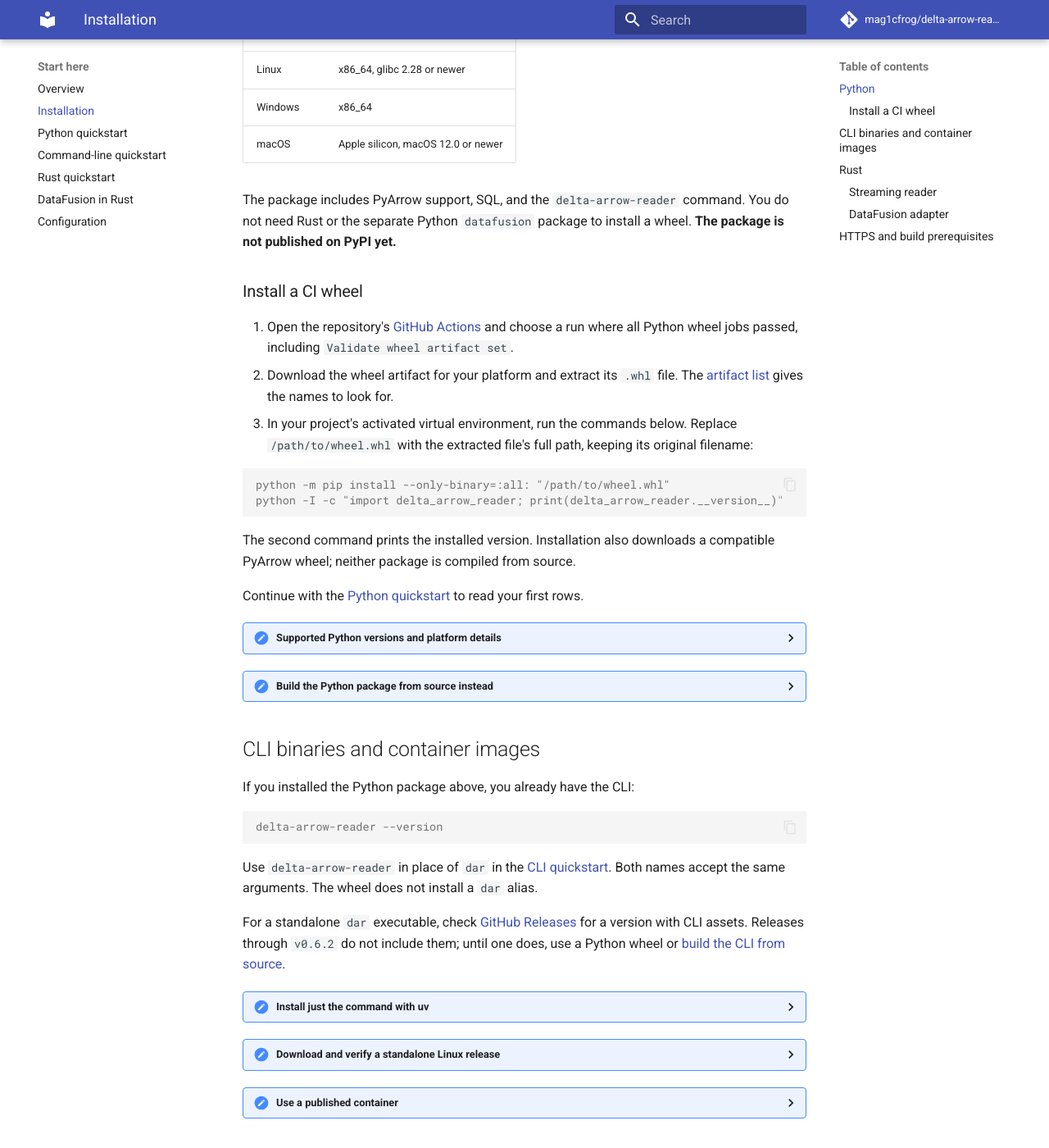
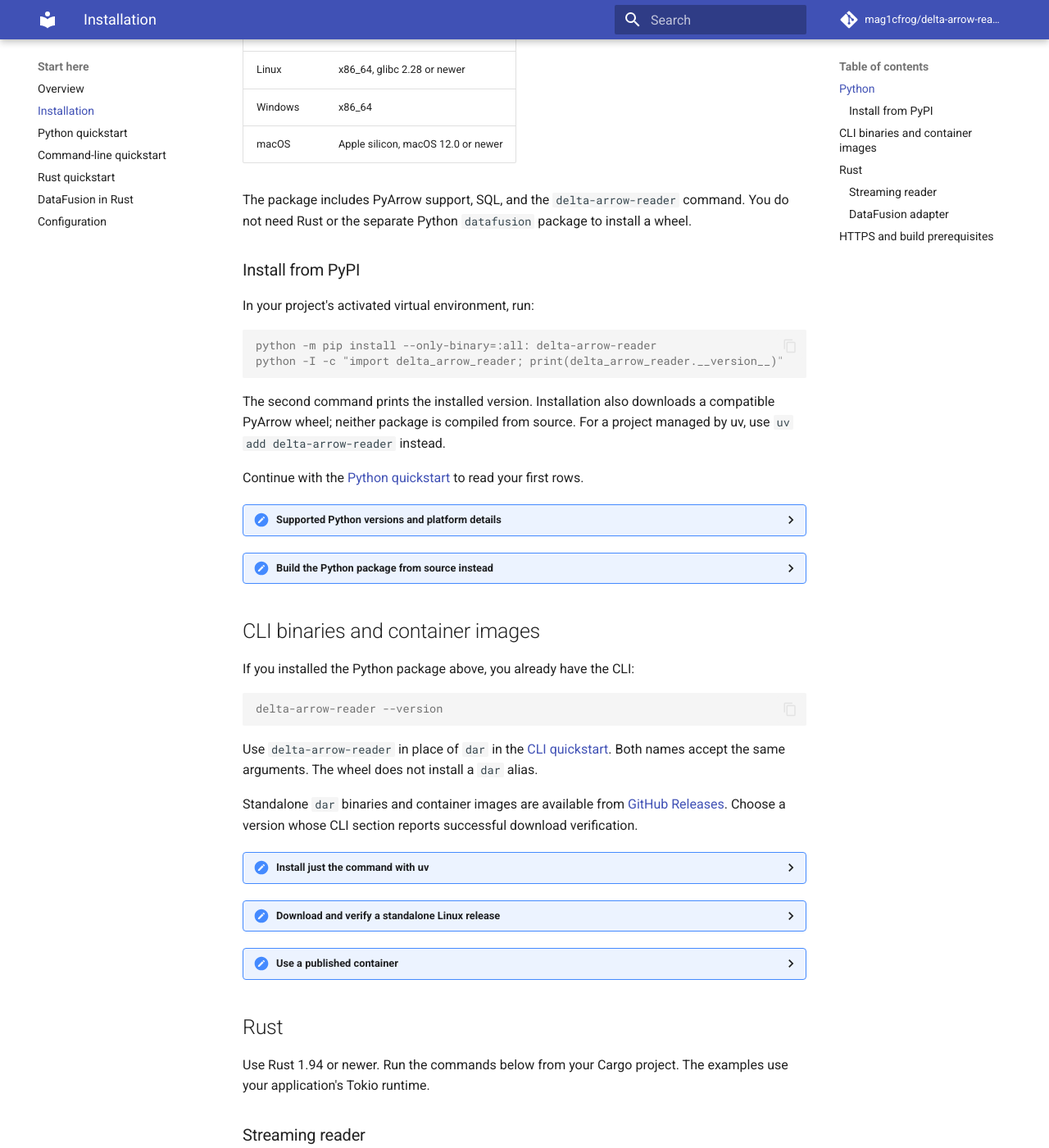
Before and after one commit to mag1cfrog/delta-arrow-reader, an MkDocs documentation site: the page built from crates/delta-arrow-reader-core/docs/public/installation.md, in a window 1280 px wide and 1400 px high, scrolled down 478 px. Shown: the whole window at 82% size. Built offline with MkDocs 1.6.1 and Material for MkDocs 9.7.7, drawn with Linux system fonts in a browser that asks for light colours; comment, search, counter and statistics services are not loaded.

Commit message:
docs: update README and installation for the PyPI release (#503)
* docs: install the Python package from PyPI

* docs: put Python first and simplify the CLI introduction

* docs: link the documentation site from a README badge

* docs: distinguish user guide and Rust API badges

* docs: use blue for the PyPI version badge

* docs: distinguish the user guide badge with teal

* docs: use green for the user guide badge

* docs: organize API badges and show documentation status

````diff
--- a/crates/delta-arrow-reader-core/docs/public/installation.md
+++ b/crates/delta-arrow-reader-core/docs/public/installation.md
@@ -19,27 +19,20 @@ Use CPython 3.10 or newer on one of these platforms:
 
 The package includes PyArrow support, SQL, and the `delta-arrow-reader` command.
 You do not need Rust or the separate Python `datafusion` package to install a
-wheel. **The package is not published on PyPI yet.**
+wheel.
 
-### Install a CI wheel
+### Install from PyPI
 
-1. Open the repository's [GitHub Actions](https://github.com/mag1cfrog/delta-arrow-reader/actions)
-   and choose a run where all Python wheel jobs passed, including
-   `Validate wheel artifact set`.
-2. Download the wheel artifact for your platform and extract its `.whl` file.
-   The [artifact list](https://github.com/mag1cfrog/delta-arrow-reader/blob/main/docs/content/contributing.md#build-python-wheels-in-ci)
-   gives the names to look for.
-3. In your project's activated virtual environment, run the commands below.
-   Replace `/path/to/wheel.whl` with the extracted file's full path, keeping its
-   original filename:
+In your project's activated virtual environment, run:
 
 ```console
-python -m pip install --only-binary=:all: "/path/to/wheel.whl"
+python -m pip install --only-binary=:all: delta-arrow-reader
 python -I -c "import delta_arrow_reader; print(delta_arrow_reader.__version__)"
 ```
 
 The second command prints the installed version. Installation also downloads a
-compatible PyArrow wheel; neither package is compiled from source.
+compatible PyArrow wheel; neither package is compiled from source. For a project
+managed by uv, use `uv add delta-arrow-reader` instead.
 
 Continue with the [Python quickstart](https://mag1cfrog.github.io/delta-arrow-reader/python/)
 to read your first rows.
@@ -100,18 +93,17 @@ Use `delta-arrow-reader` in place of `dar` in the
 [CLI quickstart](https://mag1cfrog.github.io/delta-arrow-reader/cli-quickstart/).
 Both names accept the same arguments. The wheel does not install a `dar` alias.
 
-For a standalone `dar` executable, check [GitHub Releases](https://github.com/mag1cfrog/delta-arrow-reader/releases)
-for a version with CLI assets. Releases through `v0.6.2` do not include them;
-until one does, use a Python wheel or [build the CLI from source](https://mag1cfrog.github.io/delta-arrow-reader/cli/#build-from-source).
+Standalone `dar` binaries and container images are available from
+[GitHub Releases](https://github.com/mag1cfrog/delta-arrow-reader/releases).
+Choose a version whose CLI section reports successful download verification.
 
 <details markdown="1">
 <summary>Install just the command with uv</summary>
 
-Download a wheel as described in the [Python instructions](#python). Install it
-in a separate tool environment, using the wheel's full path and original filename:
+Install the command from PyPI in a separate tool environment:
 
 ```console
-uv tool install --no-build "/path/to/wheel.whl"
+uv tool install --no-build delta-arrow-reader
 delta-arrow-reader --version
 ```
 
@@ -120,7 +112,7 @@ If uv reports that its executable directory is missing from `PATH`, run
 installation:
 
 ```console
-uvx --no-build --from "/path/to/wheel.whl" delta-arrow-reader --help
+uvx --no-build delta-arrow-reader --help
 ```
 
 These tool environments do not add the Python API to your project. They still
````
Also changed, not shown: crates/delta-arrow-reader-core/docs/public/cli.md (+2 -2 lines), README.md.
